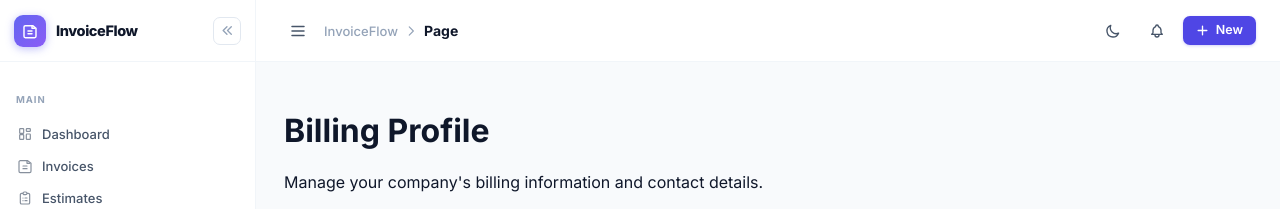
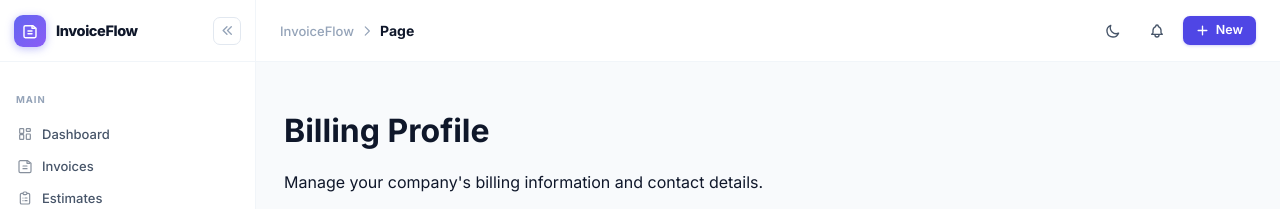
Before and after one commit to goldenjeffempire/invoice-flow, a Django app: template invoices/templates/invoices/portal/profile.html in a window 1280 px wide. Shown: the top 209 px of the page. Run offline with Django 5.2, Linux system fonts and the light colour scheme; the template is opened without the code that fills it, so the values that code supplies are empty.

Commit message:
Improve layout responsiveness by replacing hidden classes with custom CSS
Replaced Tailwind's `lg:hidden` and `lg:inline` classes with custom `.mob-only` and `.desk-only` CSS classes in `templates/base/layout_app.html` and added corresponding media query rules to `static/css/app.css` for improved layout responsiveness.

Replit-Commit-Author: Agent
Replit-Commit-Session-Id: f7fbfb8c-176c-49e4-99e1-d57c441308a3
Replit-Commit-Checkpoint-Type: full_checkpoint
Replit-Commit-Event-Id: 810f1ee8-6f38-47c3-bb43-996475d88af2
Replit-Commit-Screenshot-Url: https://storage.googleapis.com/screenshot-production-us-central1/4a3d73b0-a2db-4c28-964c-f12c16ba52d7/f7fbfb8c-176c-49e4-99e1-d57c441308a3/fJfA11o

```diff
--- a/static/css/app.css
+++ b/static/css/app.css
@@ -80,6 +80,16 @@
 *,*::before,*::after { box-sizing: border-box }
 [x-cloak] { display: none !important }
 html,body { height: 100%; margin: 0 }
+
+/* ── Responsive visibility ───────────────────────────────── */
+/* mob-only: visible on mobile, hidden on desktop (< 1024px) */
+.mob-only { display: flex }
+@media (min-width: 1024px) { .mob-only { display: none !important } }
+
+/* desk-only: hidden on mobile, visible on desktop */
+.desk-only { display: none }
+@media (min-width: 1024px) { .desk-only { display: inline } }
+
 body {
   font-family: 'Inter',system-ui,-apple-system,BlinkMacSystemFont,sans-serif;
   -webkit-font-smoothing: antialiased;
--- a/templates/base/layout_app.html
+++ b/templates/base/layout_app.html
@@ -24,7 +24,7 @@
 
 <!-- Mobile overlay -->
 <div x-show="mob" x-cloak @click="mob=false"
-     class="mob-overlay lg:hidden"
+     class="mob-overlay mob-only"
      x-transition:enter="transition duration-200 ease-out"
      x-transition:enter-start="opacity-0"
      x-transition:enter-end="opacity-100"
@@ -219,7 +219,7 @@
   <!-- Topbar -->
   <header class="topbar">
     <!-- Mobile menu toggle -->
-    <button class="tb-btn lg:hidden" @click="mob=!mob" aria-label="Menu">
+    <button class="tb-btn mob-only" @click="mob=!mob" aria-label="Menu">
       <svg width="18" height="18" fill="none" stroke="currentColor" viewBox="0 0 24 24"><path stroke-linecap="round" stroke-linejoin="round" stroke-width="2" d="M4 6h16M4 12h16M4 18h16"/></svg>
     </button>
 
@@ -280,7 +280,7 @@
     <div x-data="{open:false}" class="relative">
       <button class="btn btn-primary btn-sm" @click="open=!open">
         <svg width="13" height="13" fill="none" stroke="currentColor" viewBox="0 0 24 24"><path stroke-linecap="round" stroke-linejoin="round" stroke-width="2.5" d="M12 4v16m8-8H4"/></svg>
-        <span class="hidden lg:inline">New</span>
+        <span class="desk-only">New</span>
       </button>
       <div x-show="open" x-cloak @click.outside="open=false"
            class="dropdown" style="right:0;min-width:190px"
```
Also changed, not shown: attached_assets/Screenshot_from_2026-03-16_14-39-08_1773668362686.png (added).
